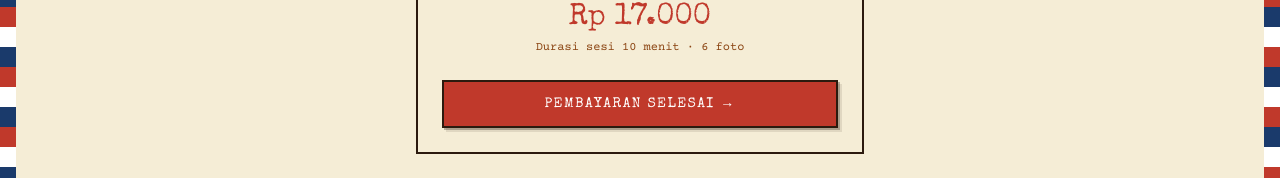
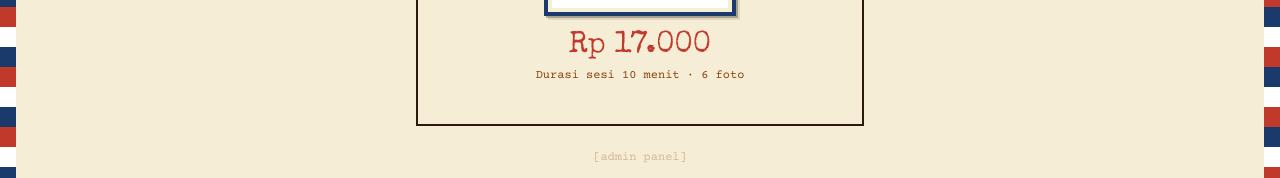
Before and after one commit to miftahpj/photoboth, a Nuxt app: page / in a window 1280 px wide. Shown: the part 473-651 px from the top of the page. Built offline with nearby package versions, Linux system fonts and the light colour scheme; no server answers; the database is empty; a web font is replaced by a local one.

Commit message:
Update index.vue

```diff
--- a/pages/index.vue
+++ b/pages/index.vue
@@ -35,9 +35,9 @@
           </p>
           <p class="font-courier text-xs text-airmail-stamp mt-1">Durasi sesi 10 menit · 6 foto</p>
         </div>
-        <button @click="handleQrisPay" :disabled="loading" class="btn-primary w-full mt-2 text-sm">
+        <!-- <button @click="handleQrisPay" :disabled="loading" class="btn-primary w-full mt-2 text-sm">
           {{ loading ? 'Memproses...' : 'PEMBAYARAN SELESAI →' }}
-        </button>
+        </button> -->
       </div>
 
       <div v-else class="border-2 border-t-0 border-airmail-ink p-6 bg-airmail-cream">
```
